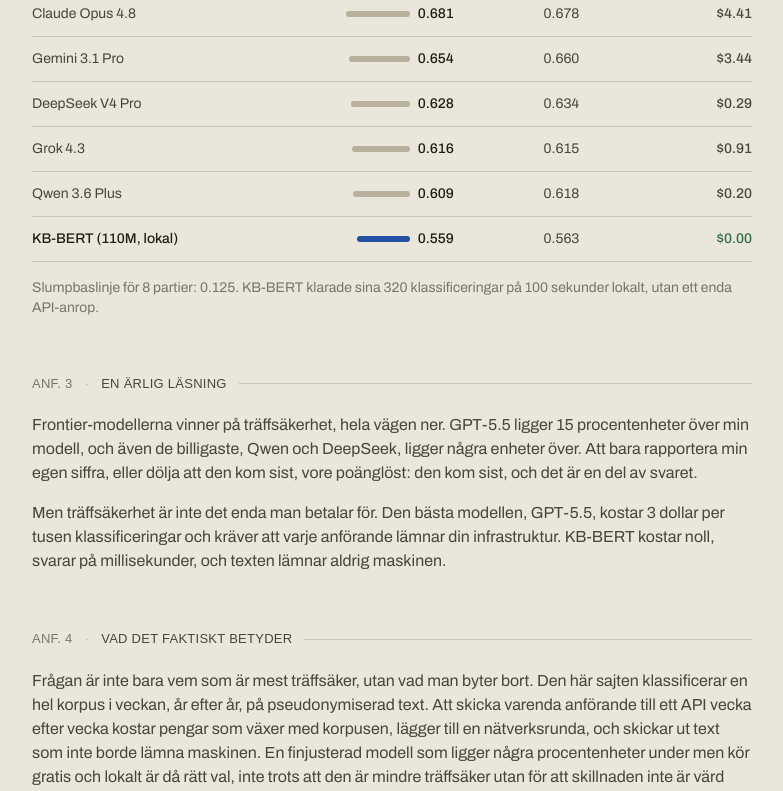
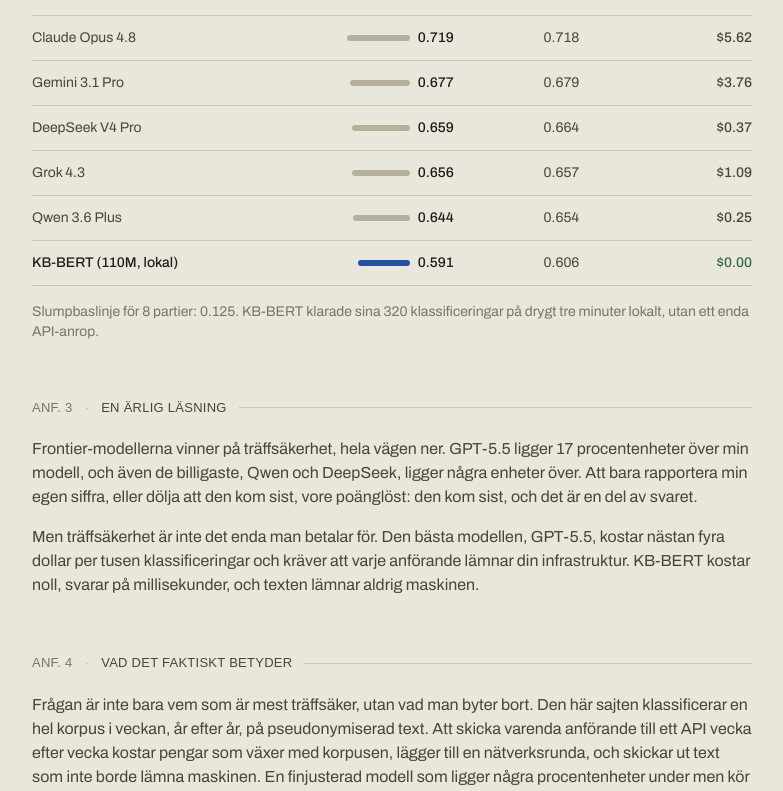
Before and after one commit to MartinBlomqvistDev/maktsprak, a Next.js app in the folder web/: page /riktmarke in a window 1280 px wide. Shown: the part 874-1665 px from the top of the page, without its empty margins (248-1031 px from the left). Built offline with nearby package versions, Linux system fonts and the light colour scheme; a web font is replaced by a local one.

Commit message:
benchmark: fair shared 512-token window (every model reads KB-BERT's exact input); rebuild /riktmarke

```diff
--- a/web/src/app/riktmarke/page.tsx
+++ b/web/src/app/riktmarke/page.tsx
@@ -14,16 +14,16 @@
 // clean: 0.559 on held-out speakers vs 0.995 on training speakers. Same 2000-char
 // input for everyone. LLM cost from actual tokens via OpenRouter.
 const ROWS: { name: string; acc: number; f1: number; cost: number; local?: boolean }[] = [
-  { name: "GPT-5.5", acc: 0.709, f1: 0.704, cost: 2.96 },
-  { name: "Claude Opus 4.8", acc: 0.681, f1: 0.678, cost: 4.41 },
-  { name: "Gemini 3.1 Pro", acc: 0.654, f1: 0.66, cost: 3.44 },
-  { name: "DeepSeek V4 Pro", acc: 0.628, f1: 0.634, cost: 0.29 },
-  { name: "Grok 4.3", acc: 0.616, f1: 0.615, cost: 0.91 },
-  { name: "Qwen 3.6 Plus", acc: 0.609, f1: 0.618, cost: 0.2 },
-  { name: "KB-BERT (110M, lokal)", acc: 0.559, f1: 0.563, cost: 0, local: true },
+  { name: "GPT-5.5", acc: 0.762, f1: 0.76, cost: 3.73 },
+  { name: "Claude Opus 4.8", acc: 0.719, f1: 0.718, cost: 5.62 },
+  { name: "Gemini 3.1 Pro", acc: 0.677, f1: 0.679, cost: 3.76 },
+  { name: "DeepSeek V4 Pro", acc: 0.659, f1: 0.664, cost: 0.37 },
+  { name: "Grok 4.3", acc: 0.656, f1: 0.657, cost: 1.09 },
+  { name: "Qwen 3.6 Plus", acc: 0.644, f1: 0.654, cost: 0.25 },
+  { name: "KB-BERT (110M, lokal)", acc: 0.591, f1: 0.606, cost: 0, local: true },
 ];
 
-const MAX_ACC = 0.75;
+const MAX_ACC = 0.8;
 
 function pct(v: number): string {
   return v.toFixed(3);
@@ -58,9 +58,11 @@
             talare som hölls utanför träningen. Det är modellens eget osedda
             testset, och att det verkligen är osett är kontrollerat: modellen
             träffar rätt på <strong>99,5 %</strong> för talare den tränats på,
-            men <strong>55,9 %</strong> för de här. Den skillnaden är beviset på
-            att det inte läcker. Varje modell fick samma text; KB-BERT kör
-            lokalt, de sex LLM:erna via API med faktisk tokenkostnad uppmätt.
+            men <strong>59,1 %</strong> för de här. Den skillnaden är beviset på
+            att det inte läcker. Alla sju fick exakt samma text, KB-BERT:s eget
+            512-token-fönster: ingen LLM fick mer av anförandet än den lilla
+            modellen fysiskt kan läsa. KB-BERT kör lokalt, de sex LLM:erna via
+            API med faktisk tokenkostnad uppmätt.
           </p>
         </div>
       </section>
@@ -122,7 +124,7 @@
         </div>
         <p className="mt-4 text-sm text-ink-3">
           Slumpbaslinje för 8 partier: 0.125. KB-BERT klarade sina 320
-          klassificeringar på 100 sekunder lokalt, utan ett enda API-anrop.
+          klassificeringar på drygt tre minuter lokalt, utan ett enda API-anrop.
         </p>
       </section>
 
@@ -132,16 +134,17 @@
         <div className="mt-5 space-y-4 text-ink-2">
           <p>
             Frontier-modellerna vinner på träffsäkerhet, hela vägen ner. GPT-5.5
-            ligger 15 procentenheter över min modell, och även de billigaste,
+            ligger 17 procentenheter över min modell, och även de billigaste,
             Qwen och DeepSeek, ligger några enheter över. Att bara rapportera min
             egen siffra, eller dölja att den kom sist, vore poänglöst: den kom
             sist, och det är en del av svaret.
           </p>
           <p>
             Men träffsäkerhet är inte det enda man betalar för. Den bästa
-            modellen, GPT-5.5, kostar 3 dollar per tusen klassificeringar och
-            kräver att varje anförande lämnar din infrastruktur. KB-BERT kostar
-            noll, svarar på millisekunder, och texten lämnar aldrig maskinen.
+            modellen, GPT-5.5, kostar nästan fyra dollar per tusen
+            klassificeringar och kräver att varje anförande lämnar din
+            infrastruktur. KB-BERT kostar noll, svarar på millisekunder, och
+            texten lämnar aldrig maskinen.
           </p>
         </div>
       </section>
```
Also changed, not shown: 2 other files (tests, documents, lock files or other folders).
